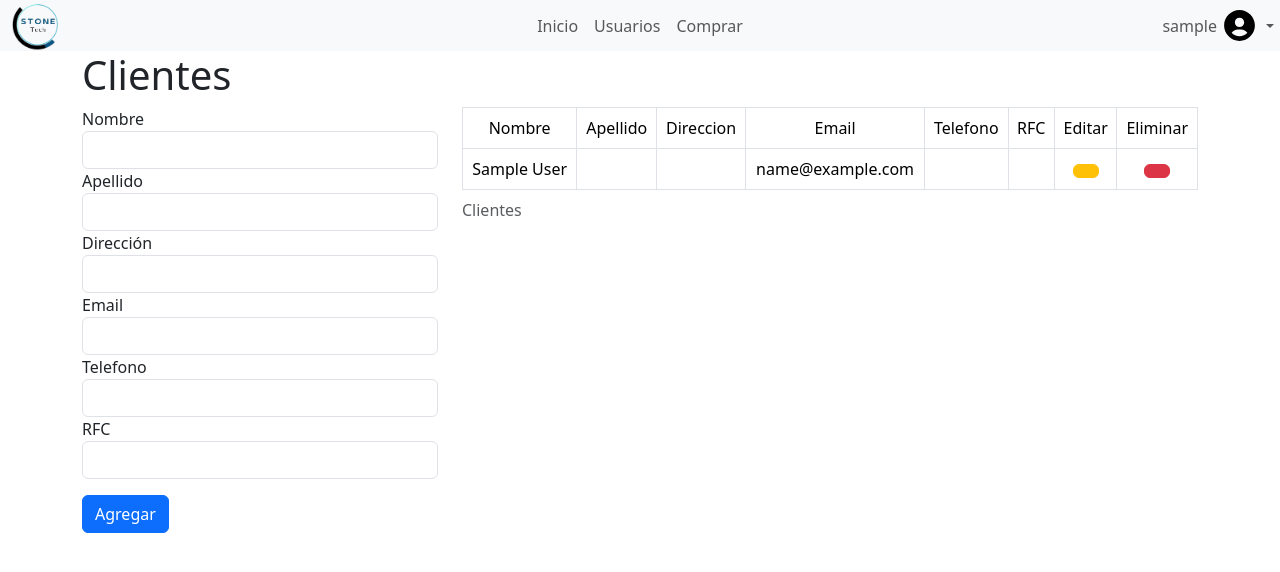
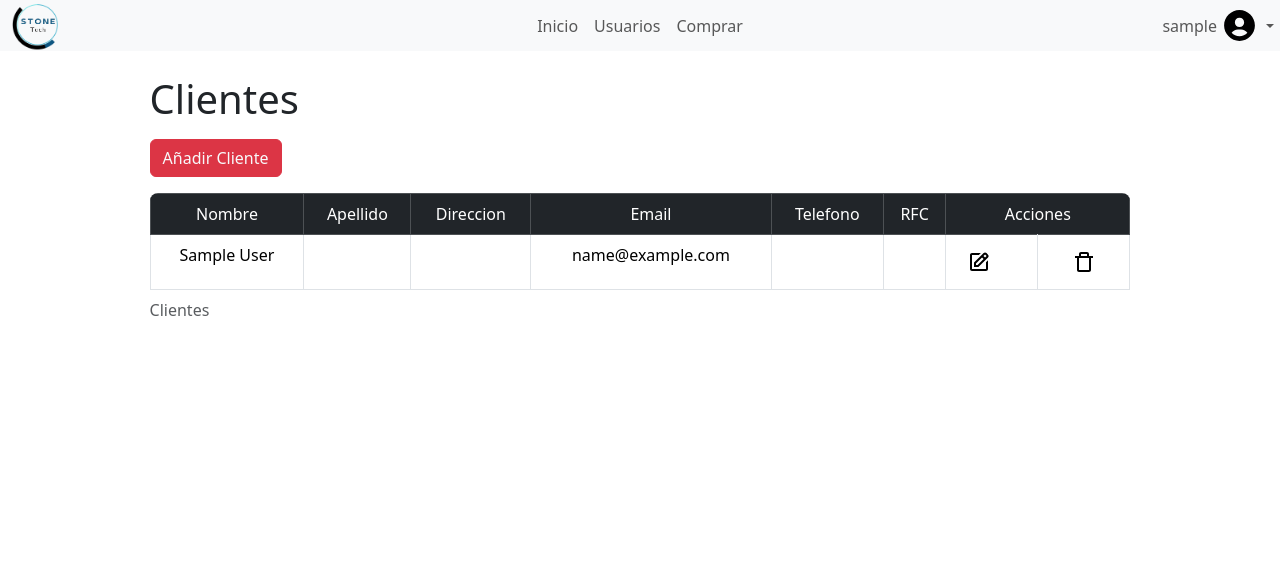
Before and after one commit to ByteBlazer404/proyect, a PHP site: page /tienda/vistas/clientes.php in a window 1280 px wide. Shown: the top 572 px of the page. Run offline with PHP 8.4, Linux system fonts and the light colour scheme; the visitor is signed in with stand-in values (Sample User, id 1).

Commit message:
se termina la vista de  clientes

```diff
--- a/vistas/clientes.php
+++ b/vistas/clientes.php
@@ -1,21 +1,37 @@
 <?php
 session_start();
-if(isset($_SESSION['usuario'])){
+if (isset($_SESSION['usuario'])) {
 
 	?>
 
 
 	<!DOCTYPE html>
 	<html>
+
 	<head>
 		<title>clientes</title>
 		<?php require_once "menu.php"; ?>
 	</head>
+
 	<body>
-		<div class="container">
-			<h1>Clientes</h1>
-			<div class="row">
-				<div class="col-sm-4">
+		<div class="container-fluid">
+			<div class="container text-start" style="width: 80%">
+				<h1 class="text-start mt-4 mb-3">Clientes</h1>
+				<button type="button" class="btn btn-danger text-light mb-3" data-bs-toggle="modal"
+					data-bs-target="#newClient">
+					Añadir Cliente
+				</button>
+				<div id="tablaClientesLoad"></div>
+			</div>
+		</div>
+		<div class="modal fade" id="newClient" tabindex="-1" aria-labelledby="exampleModalLabel" aria-hidden="true">
+			<div class="modal-dialog">
+				<div class="modal-content">
+					<div class="modal-header">
+						<h1 class="modal-title fs-5" id="exampleModalLabel">Agregar Cliente</h1>
+						<button type="button" class="btn-close" data-bs-dismiss="modal" aria-label="Close"></button>
+					</div>
+					<div class="modal-body">
 						<form id="frmClientes">
 							<input type="text" hidden="" id="idcliente" name="idcliente">
 							<label>Nombre</label>
@@ -25,33 +41,31 @@ if(isset($_SESSION['usuario'])){
 							<label>Dirección</label>
 							<input type="text" class="form-control input-sm" id="direccion" name="direccion">
 							<label>Email</label>
-						<input type="text" class="form-control input-sm" id="email" name="email">
+							<input type="mail" class="form-control input-sm" id="email" name="email">
 							<label>Telefono</label>
 							<input type="text" class="form-control input-sm" id="telefono" name="telefono">
 							<label>RFC</label>
 							<input type="text" class="form-control input-sm" id="rfc" name="rfc">
 							<p></p>
-						<span class="btn btn-primary" id="btnAgregarClientes">Agregar</span>
+							<div class="modal-footer d-flex justify-content-center">
+								<button type="button" class="btn btn-secondary" data-bs-dismiss="modal">Cerrar</button>
+								<span class="btn btn-primary" id="btnAgregarClientes" data-bs-dismiss="modal">Agregar</span>
+							</div>
 						</form>
-				</div>
-				<div class="col-sm-8">
-					<div id="tablaClientesLoad"></div>
 					</div>
 				</div>
 			</div>
-
-
-		<!-- Modal -->
-		<div class="modal fade" id="modalCliente" tabindex="-1" role="dialog" aria-labelledby="myModalLabel">
-			<div class="modal-dialog modal-sm" role="document">
+		</div>
+		<div class="modal fade" id="updateClient" tabindex="-1" aria-labelledby="exampleModalLabel" aria-hidden="true">
+			<div class="modal-dialog">
 				<div class="modal-content">
 					<div class="modal-header">
-						<button type="button" class="close" data-dismiss="modal" aria-label="Close"><span aria-hidden="true">&times;</span></button>
-						<h4 class="modal-title" id="myModalLabel">Actualizar cliente</h4>
+						<h1 class="modal-title fs-5" id="exampleModalLabel">Agregar Cliente</h1>
+						<button type="button" class="btn-close" data-bs-dismiss="modal" aria-label="Close"></button>
 					</div>
 					<div class="modal-body">
-						<form id="frmClientesU">
-							<input type="text" hidden="" id="idclienteU" name="idclienteU">
+						<form id="frmClientes">
+						<input type="hidden" id="idclienteU" name="idclienteU">
 							<label>Nombre</label>
 							<input type="text" class="form-control input-sm" id="nombreU" name="nombreU">
 							<label>Apellido</label>
@@ -59,32 +73,36 @@ if(isset($_SESSION['usuario'])){
 							<label>Dirección</label>
 							<input type="text" class="form-control input-sm" id="direccionU" name="direccionU">
 							<label>Email</label>
-							<input type="text" class="form-control input-sm" id="emailU" name="emailU">
+							<input type="mail" class="form-control input-sm" id="emailU" name="emailU">
 							<label>Telefono</label>
-							<input type="text" class="form-control input-sm" id="telefonoU" name="telefonoU">
+							<input type="tel" class="form-control input-sm" id="telefonoU" name="telefonoU">
 							<label>RFC</label>
 							<input type="text" class="form-control input-sm" id="rfcU" name="rfcU">
+							<p></p>
+							<div class="modal-footer d-flex justify-content-center">
+								<button type="button" class="btn btn-secondary" data-bs-dismiss="modal">Cerrar</button>
+								<button id="btnAgregarClientesU" type="button" class="btn btn-primary" data-dismiss="modal">Actualizar</button>
+							</div>
 						</form>
-					</div>
-					<div class="modal-footer">
-						<button id="btnAgregarClientesU" type="button" class="btn btn-primary" data-dismiss="modal">Actualizar</button>
 					</div>
 				</div>
 			</div>
 		</div>
+		<!-- Modal -->
 
 
 	</body>
+
 	</html>
 
 	<script type="text/javascript">
-		function agregaDatosCliente(idcliente){
+		function agregaDatosCliente(idcliente) {
 			$.ajax({
-				type:"POST",
-				data:"idcliente=" +idcliente,
-				url:"../procesos/cliente/obtenDatoscliente.php",
-				success:function(r){
-					dato=jQuery.parseJSON(r);
+				type: "POST",
+				data: "idcliente=" + idcliente,
+				url: "../procesos/cliente/obtenDatoscliente.php",
+				success: function (r) {
+					dato = jQuery.parseJSON(r);
 					$('#idclienteU').val(dato['id_cliente']);
 					$('#nombreU').val(dato['nombre']);
 					$('#apellidoU').val(dato['apellido']);
@@ -97,55 +115,55 @@ if(isset($_SESSION['usuario'])){
 			});
 		}
 
-		function eliminaCliente(idcliente){
+		function eliminaCliente(idcliente) {
 			alertify.confirm('¿Desea eliminar este cliente?',
-				function(){
+				function () {
 					$.ajax({
-						type:"POST",
-						data:"idcliente=" + idcliente,
-						url:"../procesos/cliente/eliminaCliente.php",
-						success:function(r){
-							if(r==1){
+						type: "POST",
+						data: "idcliente=" + idcliente,
+						url: "../procesos/cliente/eliminaCliente.php",
+						success: function (r) {
+							if (r == 1) {
 								$("#tablaClientesLoad").load("clientes/tablaClientes.php");
 								alertify.success("Cliente eliminado con exito");
-							}else{
+							} else {
 								alertify.error("No se pudo eliminar al cliente");
 							}
 						}
 					});
 				},
-				function(){
+				function () {
 					alertify.error('Cancelado')
 				});
 		}
 	</script>
 
 	<script type="text/javascript">
-		$(document).ready(function(){
+		$(document).ready(function () {
 
 			$("#tablaClientesLoad").load("clientes/tablaClientes.php");
 
-			$('#btnAgregarClientes').click(function(){
+			$('#btnAgregarClientes').click(function () {
 
-				vacios=validarFormVacio('frmClientes');
+				vacios = validarFormVacio('frmClientes');
 
 				/*if(vacios > 0){
 					alertify.alert("Debes llenar todos los campos");
 					return false;
 				}*/
 
-				datos=$('#frmClientes').serialize();
+				datos = $('#frmClientes').serialize();
 
 				$.ajax({
-					type:"POST",
-					data:datos,
-					url:"../procesos/cliente/agregaCliente.php",
-					success:function(r){
-						if(r==1){
+					type: "POST",
+					data: datos,
+					url: "../procesos/cliente/agregaCliente.php",
+					success: function (r) {
+						if (r == 1) {
 							$('#frmClientes')[0].reset();
 							$("#tablaClientesLoad").load("clientes/tablaClientes.php");
 							alertify.success("Cliente agregado con exito :D");
-						}else{
+						} else {
 							alertify.error("No se pudo agregar al cliente");
 						}
 					}
@@ -155,20 +173,20 @@ if(isset($_SESSION['usuario'])){
 	</script>
 
 	<script type="text/javascript">
-		$(document).ready(function(){
-			$('#btnAgregarClientesU').click(function(){
-				datos=$('#frmClientesU').serialize();
+		$(document).ready(function () {
+			$('#btnAgregarClientesU').click(function () {
+				datos = $('#frmClientesU').serialize();
 
 				$.ajax({
-					type:"POST",
-					data:datos,
-					url:"../procesos/cliente/actualizaCliente.php",
-					success:function(r){
-						if(r==1){
+					type: "POST",
+					data: datos,
+					url: "../procesos/cliente/actualizaCliente.php",
+					success: function (r) {
+						if (r == 1) {
 							$('#frmClientes')[0].reset();
 							$("#tablaClientesLoad").load("clientes/tablaClientes.php");
 							alertify.success("Cliente actualizado con exito :D");
-						}else{
+						} else {
 							alertify.error("No se pudo actualizar al cliente");
 						}
 					}
@@ -179,7 +197,7 @@ if(isset($_SESSION['usuario'])){
 
 
 <?php
-}else{
+} else {
 	header("location:../index.php");
 }
 ?>
--- a/vistas/clientes/tablaClientes.php
+++ b/vistas/clientes/tablaClientes.php
@@ -20,17 +20,16 @@
 
 
 <div class="table-responsive">
-	<table class="table table-hover table-condensed table-bordered" style="text-align: center;">
+	<table class="table table-hover table-condensed table-bordered rounded-3 overflow-hidden" style="text-align: center;">
 		<caption><label>Clientes</label></caption>
-		<tr>
+		<tr class="table-dark text-center text-light">
 			<td>Nombre</td>
 			<td>Apellido</td>
 			<td>Direccion</td>
 			<td>Email</td>
 			<td>Telefono</td>
 			<td>RFC</td>
-			<td>Editar</td>
-			<td>Eliminar</td>
+			<td colspan="2">Acciones</td>
 		</tr>
 
 		<?php while($ver=mysqli_fetch_row($result)): ?>
@@ -43,15 +42,15 @@
 			<td><?php echo $ver[5]; ?></td>
 			<td><?php echo $ver[6]; ?></td>
 			<td>
-			<span class="btn btn-warning btn-xs">
-				<span class="glyphicon glyphicon-pencil" data-toggle="modal" data-target="#modalCliente" onclick="agregaDatosCliente('<?php echo $ver[0]; ?>')"></span>
-			</span>
-		</td>
-		<td>
-			<span class="btn btn-danger btn-xs" onclick="eliminaCliente('<?php echo $ver[0]; ?>')">
-				<span class="glyphicon glyphicon-remove"></span>
-			</span>
-		</td>
+				<button type="button" class="btn d-flex justify-content-center align-items-center" data-bs-toggle="modal" data-bs-target="#updateClient">
+					<img src="../img/edit-icon.svg" alt="edit client" title="editar cliente">
+				</button>
+			</td>
+			<td>
+				<span class="btn d-flex justify-content-center align-items-center" onclick="eliminaCliente('<?php echo $ver[0]; ?>')">
+					<img src="../img/delete-icon.svg" alt="delete client" title="eliminar cliente">
+				</span>
+			</td>
 		</tr>
 	<?php endwhile; ?>
 	</table>
```
Lines whose indentation alone changed are shown as unchanged.
